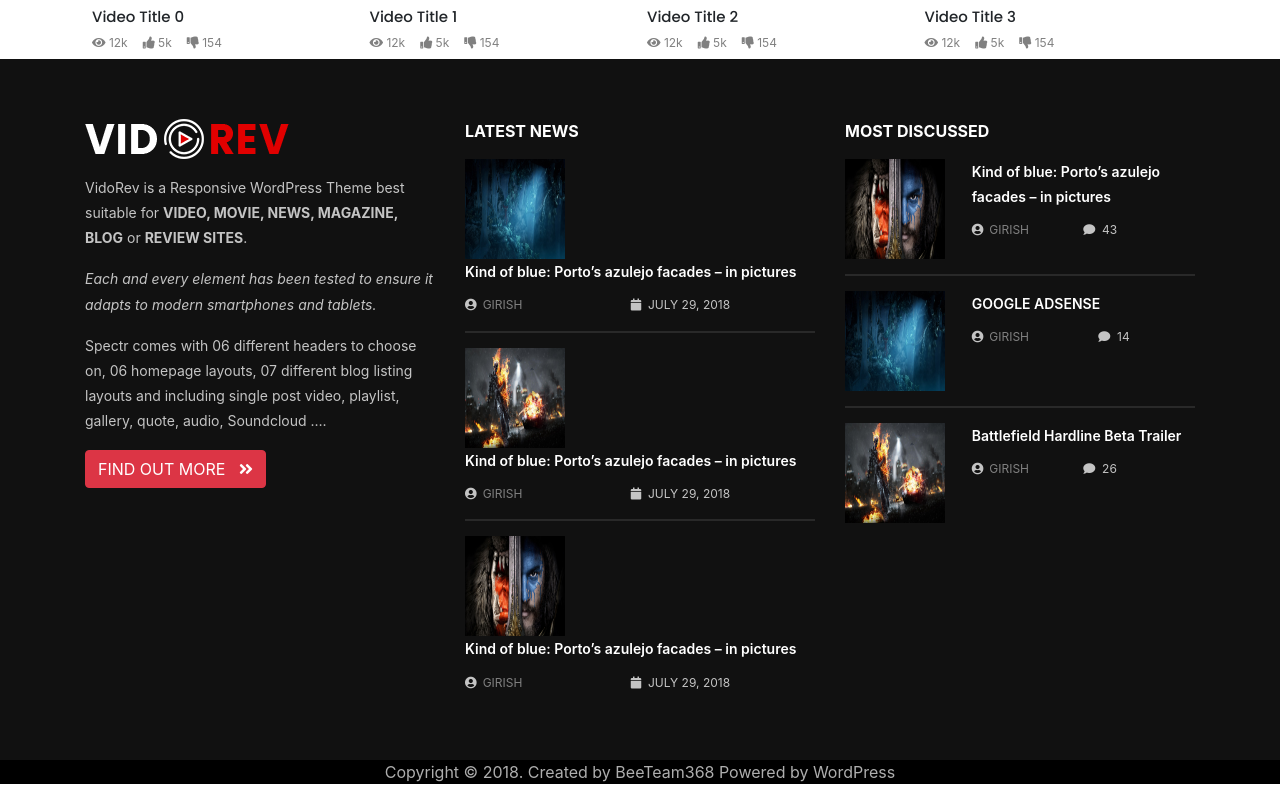
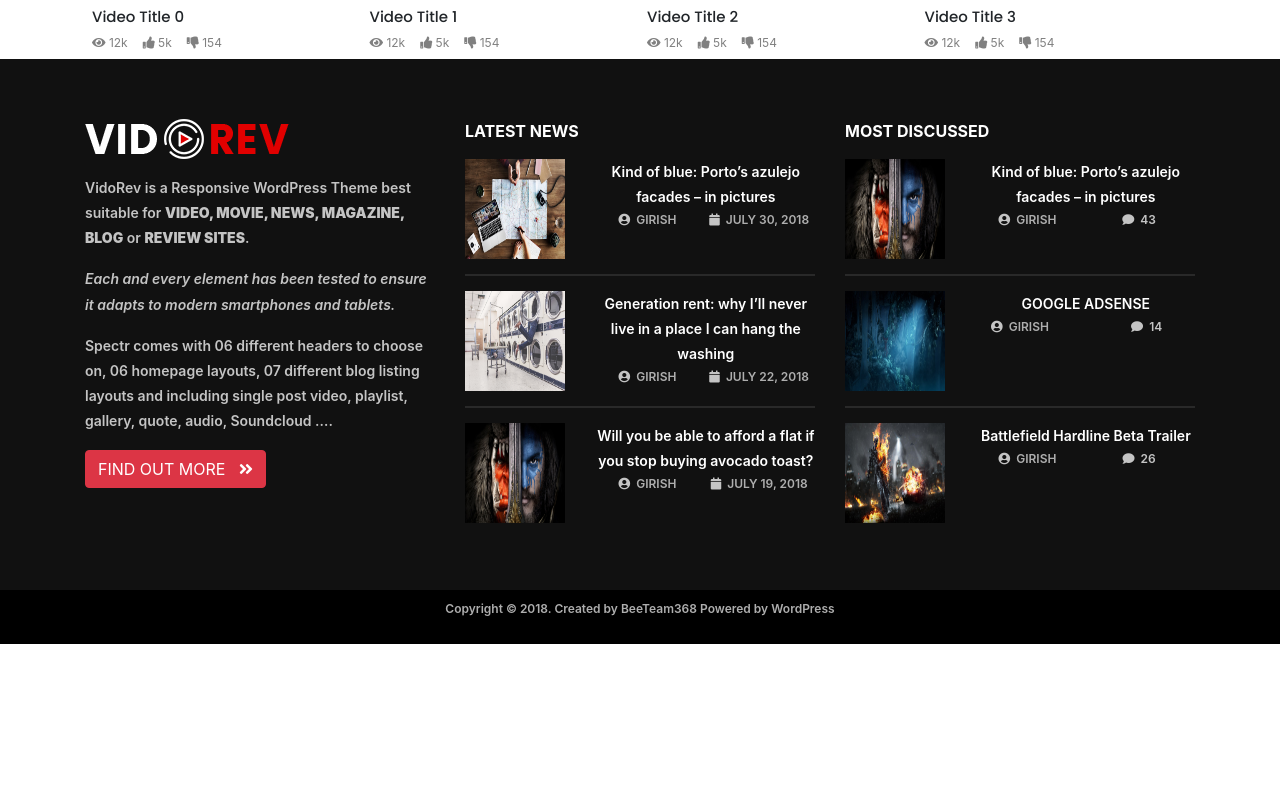
Before and after one commit to mobprodigital/boogletv, an Angular app: page / in a window 1280 px wide. Shown: the part 1060-1860 px from the top of the page. After the commit the page ends 1704 px from the top, so only its background shows below. Built offline with nearby package versions, Linux system fonts and the light colour scheme.

Commit message:
footer section complete

```diff
--- a/src/app/components/footer/footer.component.css
+++ b/src/app/components/footer/footer.component.css
@@ -1,8 +1,8 @@
+/* Footer CSS */
 .footer{
     background-color: #111111;
     color: #aeaeae;
     font-display: "Poppins",sans-serif
-
 }
 
 .app-footer{
@@ -18,16 +18,13 @@
     padding-bottom: 7px;
     font-size: 14px;
     line-height: 1.8;
-    font-weight: 400;
+    font-weight: 600;
     color: #C4C4C4;
 }
 .post-content>a {
     font-weight: 600;
-
     color: white;
-
     line-height: 0;
-
     text-decoration: none;
     transition: color 0.2s;
 }
@@ -51,11 +48,23 @@
     display: flex;
     justify-content: space-between;
 }
-                    .post-meta-wrap .author a{
-                        color: gray;
-                        text-decoration: none;
+/* Author and Date Start */
+.app-author{
+    text-decoration: none;
+    text-decoration: none;
+    font-weight: 600;
+    color: #AEAEAE;
+}
+.app-author:hover{
+    font-weight: 600;
+    color: #fff;
+}
+.app-date{
+    color: #AEAEAE;
+    font-size: 12px;
+}
+ /* Author and Date End */
 
-                    }
 .post-meta-wrap>div{
     flex: 0 0 50%;
 }
@@ -64,8 +73,17 @@
     margin-top: 15px;
     margin-bottom: 15px;
 }
+.media-content{
+    text-align: center;
+}
+.post-content {
+    margin-bottom: 0px;
+    margin-left: 5px;
+ }
 .footer-copyright{
     background-color: #000000;
+    padding-top: 10px;
+    padding-bottom: 10px;
 }
 .app-copyright-footer{
     background-color: #000000;
@@ -74,9 +92,9 @@
     padding-bottom: 6px;
     font-weight: 600;
 }
-
-.post-content {
-
-    margin-bottom: 10px;
-
+.app-copyright {
+    text-align: center;
+    font-weight: 600;
+    font-size: 12px;
 }
+/* Footer CSS End */
--- a/src/app/components/footer/footer.component.html
+++ b/src/app/components/footer/footer.component.html
@@ -33,11 +33,12 @@
           <!-- Start Latest News Section col-12-->
           <div class="row">
             <!-- Start Row Section col-12-->
+
             <!-- First latest news div -->
-            <div class="col-auto">
-              <img src="assets/images/home/movie2.jpg" class="img post-image" alt="Media Tube">
+            <div class="col-4">
+              <img src="assets/images/home/breaktime.jpg" class="img post-image" alt="Media Tube">
             </div>
-            <div class="col-auto ">
+            <div class="col-8 media-content ">
               <p class="post-content">
                 <a href="">Kind of blue: Porto’s azulejo facades – in pictures </a>
               </p>
@@ -45,13 +46,13 @@
                 <div class=" author">
                   <div class="author vcard">
                     <i class="fa fa-user-circle"> &nbsp;</i>
-                    <a href="#">Girish</a>
+                    <a class="app-author" href="#">Girish</a>
                   </div>
                 </div>
                 <div class="date-time">
                   <i class="fa fa-calendar" aria-hidden="true"></i>&nbsp;
                   <span>
-                    <time class="entry-date" datetime="2018-07-29">July 29, 2018</time>
+                    <time class="entry-date app-date" datetime="2018-07-29">July 30, 2018</time>
                   </span>
                 </div>
               </div>
@@ -64,24 +65,24 @@
             <!-- End Break Point Line Latest Post Bottom -->
 
             <!-- second latest news div -->
-            <div class="col-auto ">
-              <img src="assets/images/home/movie3.jpg" class="img post-image" alt="Media Tube">
+            <div class="col-4 ">
+              <img src="assets/images/home/person.jpg" class="img post-image" alt="Media Tube">
             </div>
-            <div class="col-auto media-content">
+            <div class="col-8 media-content">
               <p class="post-content">
-                <a href="">Kind of blue: Porto’s azulejo facades – in pictures </a>
+                <a href="">Generation rent: why I’ll never live in a place I can hang the washing </a>
               </p>
               <div class=" post-meta-wrap">
                 <div class="author">
                   <div class="author vcard">
                     <i class="fa fa-user-circle"> &nbsp;</i>
-                    <a href="#">Girish</a>
+                    <a class="app-author" href="#">Girish</a>
                   </div>
                 </div>
                 <div class="date-time">
                   <i class="fa fa-calendar" aria-hidden="true"></i>&nbsp;
                   <span>
-                    <time class="entry-date" datetime="2018-07-29">July 29, 2018</time>
+                    <time class="entry-date app-date" datetime="2018-07-29">July 22, 2018</time>
                   </span>
                 </div>
               </div>
@@ -94,24 +95,24 @@
             <!-- End Break Point Line Latest Post Bottom -->
 
             <!-- Third latest news div -->
-            <div class="col-auto ">
+            <div class="col-4 ">
               <img src="assets/images/home/movie1.jpg" class="img post-image" alt="Media Tube">
             </div>
-            <div class="col-auto media-content">
+            <div class="col-8 media-content">
               <p class="post-content">
-                <a href="">Kind of blue: Porto’s azulejo facades – in pictures </a>
+                <a href="">Will you be able to afford a flat if you stop buying avocado toast? </a>
               </p>
-              <div class=" post-meta-wrap">
+              <div class="post-meta-wrap">
                 <div class="author">
                   <div class="author vcard">
                     <i class="fa fa-user-circle"> &nbsp;</i>
-                    <a href="#">Girish</a>
+                    <a class="app-author" href="#">Girish</a>
                   </div>
                 </div>
                 <div class="date-time">
                   <i class="fa fa-calendar" aria-hidden="true"></i>&nbsp;
                   <span>
-                    <time class="entry-date" datetime="2018-07-29">July 29, 2018</time>
+                    <time class="entry-date app-date" datetime="2018-07-29">July 19, 2018</time>
                   </span>
                 </div>
               </div>
@@ -135,7 +136,7 @@
           <div class="row">
             <!-- Start Row Section col-12-->
             <!-- First Most Discussed div -->
-            <div class="col-4 ">
+            <div class="col-4">
               <img src="assets/images/home/movie1.jpg" class="img post-image" alt="Media Tube">
             </div>
             <div class="col-8 media-content">
@@ -146,7 +147,7 @@
                 <div class="author">
                   <div class="author vcard">
                     <i class="fa fa-user-circle"> &nbsp;</i>
-                    <a href="#">Girish</a>
+                    <a class="app-author" href="#">Girish</a>
                   </div>
                 </div>
                 <div class="comment">
@@ -171,13 +172,13 @@
                 <a href="">GOOGLE ADSENSE </a>
               </p>
               <div class="row post-meta-wrap ">
-                <div class="col-6 author">
+                <div class="author">
                   <div class="author vcard">
                     <i class="fa fa-user-circle"> &nbsp;</i>
-                    <a href="#">Girish</a>
+                    <a class="app-author" href="#">Girish</a>
                   </div>
                 </div>
-                <div class="col-6 comment">
+                <div class="comment">
                   <i class="fa fa-comment" aria-hidden="true"></i>&nbsp;
                   <span>14</span>
                 </div>
@@ -199,10 +200,10 @@
                 <a href="">Battlefield Hardline Beta Trailer </a>
               </p>
               <div class="post-meta-wrap">
-                <div class="author">
+                <div class=" author">
                   <div class="author vcard">
                     <i class="fa fa-user-circle"> &nbsp;</i>
-                    <a href="#">Girish</a>
+                    <a class="app-author" href="#">Girish</a>
                   </div>
                 </div>
                 <div class="comment">
```
Also changed, not shown: src/assets/images/home/breaktime.jpg (added), src/assets/images/home/person.jpg (added).
